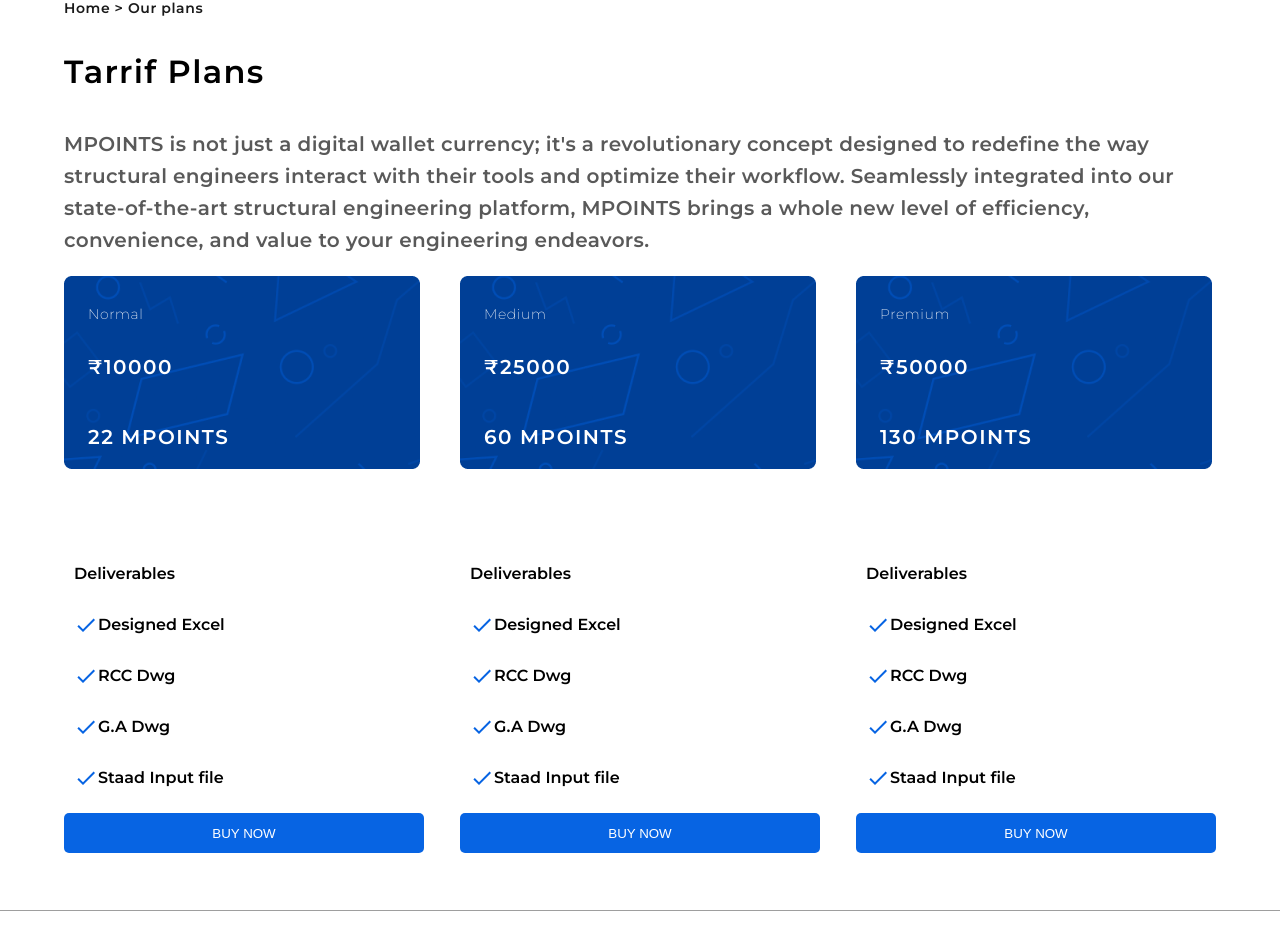
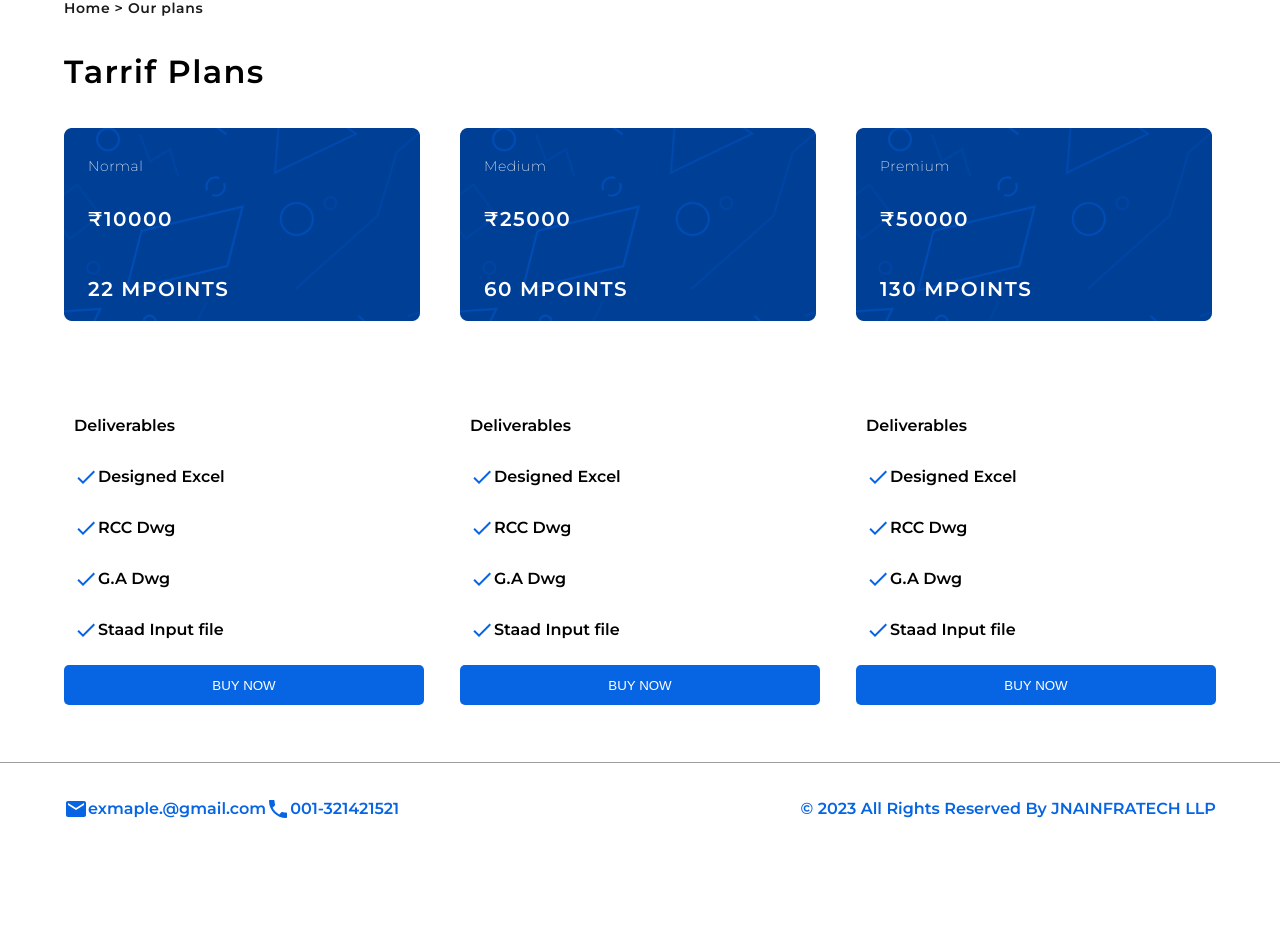
Before and after one commit to jnainfratech/my_front, a React (Create React App) app: page /plans in a window 1280 px wide. Shown: the part 374-1320 px from the top of the page. After the commit the page ends 1228 px from the top, so only its background shows below. Built offline with nearby package versions, Linux system fonts and the light colour scheme.

Commit message:
planfixes

```diff
--- a/src/Components/Footer.js
+++ b/src/Components/Footer.js
@@ -24,7 +24,7 @@ function Footer() {
 
       </div>
       <div>
-        <p style={{color:"#0764E3",fontWeight:"700"}}>© 2023 All Rights Reserved By JNAINFRACTECH</p>
+        <p style={{color:"#0764E3",fontWeight:"700"}}>© 2023 All Rights Reserved By JNAINFRATECH LLP</p>
       </div>
       {/* <div>
           <TwitterIcon />
--- a/src/Pages/PlanPage.js
+++ b/src/Pages/PlanPage.js
@@ -60,7 +60,7 @@ function PlanPage() {
             <div>
                 <Container>
                     <p className='plantarrif'>Tarrif Plans</p>
-                    <p className='plantarrifsm'> MPOINTS is not just a digital wallet currency; it's a revolutionary concept designed to redefine the way structural engineers interact with their tools and optimize their workflow. Seamlessly integrated into our state-of-the-art structural engineering platform, MPOINTS brings a whole new level of efficiency, convenience, and value to your engineering endeavors.</p>
+
                     <div className='planreturn'>
                     {
                     tempdata.map((data)=>{
```
